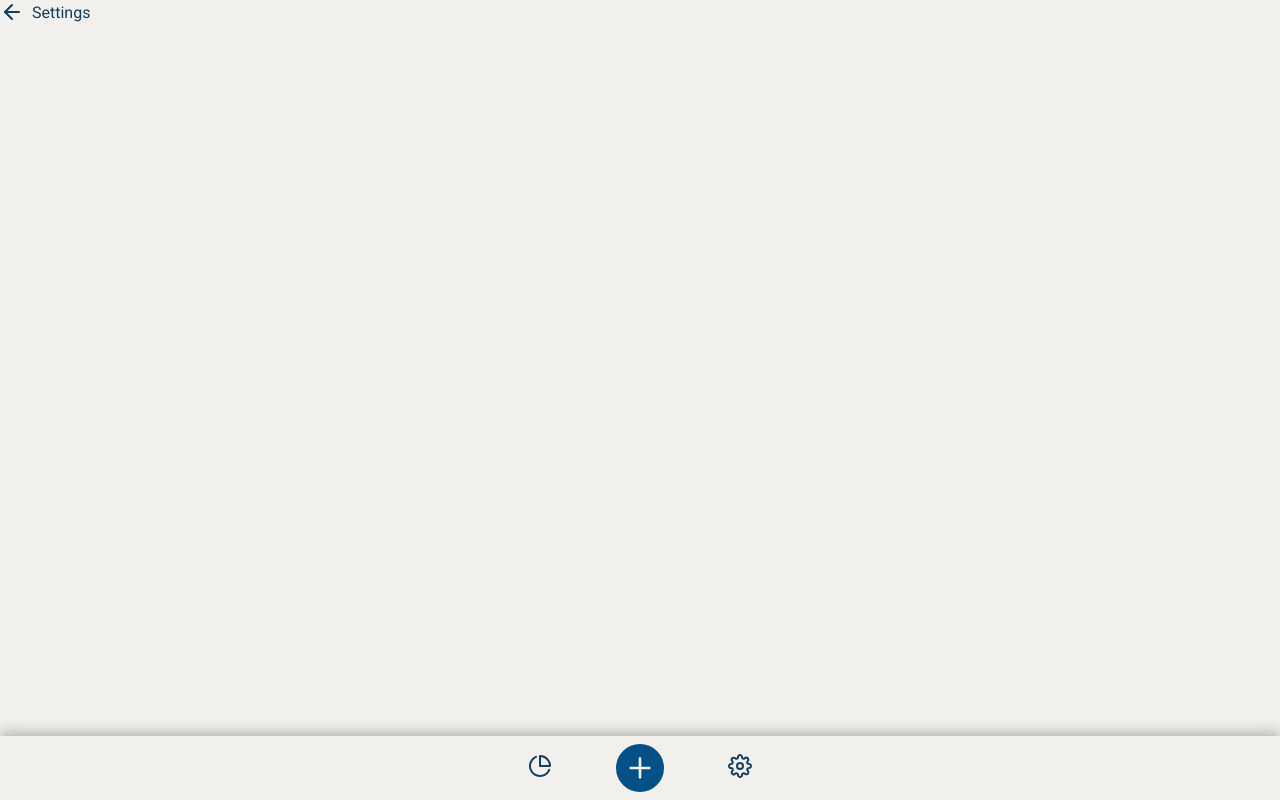
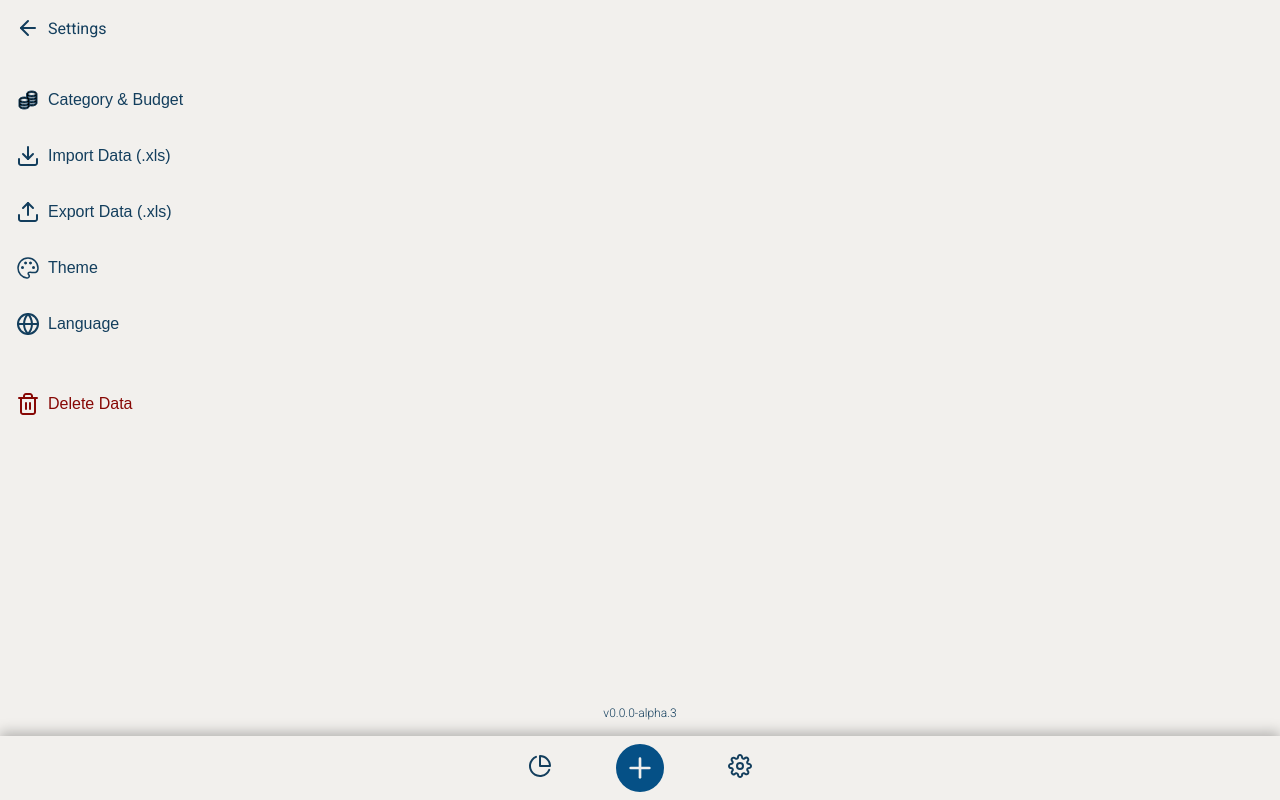
Before and after one commit to troy213/expense-tracker-v2, a React (Vite) app: page /settings in a window 1280 px wide. Built offline with nearby package versions, Linux system fonts and the light colour scheme.

Commit message:
Feat: Finish Settings page and add semver

```diff
--- a/package.json
+++ b/package.json
@@ -1,7 +1,7 @@
 {
   "name": "expense-tracker-v2",
   "private": true,
-  "version": "0.0.0-alpha.2",
+  "version": "0.0.0-alpha.3",
   "type": "module",
   "scripts": {
     "dev": "vite --open --port 3000",
--- a/src/assets/index.ts
+++ b/src/assets/index.ts
@@ -16,6 +16,7 @@ import PlusSvg from './icons/plus.svg?react'
 import SearchSvg from './icons/search.svg?react'
 import SettingsSvg from './icons/settings.svg?react'
 import SlidersSvg from './icons/sliders.svg?react'
+import TrashSvg from './icons/trash.svg?react'
 
 export {
   ArrowDownSvg,
@@ -36,4 +37,5 @@ export {
   SearchSvg,
   SettingsSvg,
   SlidersSvg,
+  TrashSvg,
 }
--- a/src/pages/Settings/index.scss
+++ b/src/pages/Settings/index.scss
@@ -7,4 +7,8 @@
   background-color: $color-white;
   color: $color-primary;
   position: relative;
+
+  & button {
+    color: $color-primary;
+  }
 }
--- a/src/pages/Settings/index.tsx
+++ b/src/pages/Settings/index.tsx
@@ -1,10 +1,78 @@
+import {
+  CoinsSvg,
+  ExportSvg,
+  GlobeSvg,
+  ImportSvg,
+  PaletteSvg,
+  TrashSvg,
+} from '@/assets'
 import { Navbar, Toolbar } from '@/components'
 
 const Settings = () => {
+  const appVersion = import.meta.env.APP_VERSION
+
   return (
     <div className='settings'>
-      <Navbar title='Settings' enableBackButton={true} />
-      <Toolbar />
+      <div className='flex-column gap-8 p-4'>
+        <Navbar title='Settings' enableBackButton={true} />
+
+        <ul className='flex-column gap-8 py-4'>
+          <li>
+            <button type='button' className='btn btn-clear'>
+              <div className='flex-align-center gap-2'>
+                <CoinsSvg className='icon--stroke-primary' />
+                <span>Category & Budget</span>
+              </div>
+            </button>
+          </li>
+          <li>
+            <button type='button' className='btn btn-clear'>
+              <div className='flex-align-center gap-2'>
+                <ImportSvg className='icon--stroke-primary' />
+                <span>Import Data (.xls)</span>
+              </div>
+            </button>
+          </li>
+          <li>
+            <button type='button' className='btn btn-clear'>
+              <div className='flex-align-center gap-2'>
+                <ExportSvg className='icon--stroke-primary' />
+                <span>Export Data (.xls)</span>
+              </div>
+            </button>
+          </li>
+          <li>
+            <button type='button' className='btn btn-clear'>
+              <div className='flex-align-center gap-2'>
+                <PaletteSvg className='icon--stroke-primary' />
+                <span>Theme</span>
+              </div>
+            </button>
+          </li>
+          <li>
+            <button type='button' className='btn btn-clear'>
+              <div className='flex-align-center gap-2'>
+                <GlobeSvg className='icon--stroke-primary' />
+                <span>Language</span>
+              </div>
+            </button>
+          </li>
+          <li className='mt-6'>
+            <button type='button' className='btn btn-clear'>
+              <div className='flex-align-center gap-2'>
+                <TrashSvg className='icon--stroke-danger' />
+                <span className='text--color-danger'>Delete Data</span>
+              </div>
+            </button>
+          </li>
+        </ul>
+      </div>
+      <div>
+        <div className='flex-justify-center'>
+          <span className='text--light text--3 py-4'>v{appVersion}</span>
+        </div>
+        <Toolbar />
+      </div>
     </div>
   )
 }
--- a/src/styles/_utility.scss
+++ b/src/styles/_utility.scss
@@ -207,6 +207,62 @@
   padding: 2rem;
 }
 
+.px-2 {
+  padding: 0 0.5rem;
+}
+
+.px-3 {
+  padding: 0 0.75rem;
+}
+
+.px-4 {
+  padding: 0 1rem;
+}
+
+.px-5 {
+  padding: 0 1.25rem;
+}
+
+.px-6 {
+  padding: 0 1.5rem;
+}
+
+.px-7 {
+  padding: 0 1.75rem;
+}
+
+.px-8 {
+  padding: 0 2rem;
+}
+
+.py-2 {
+  padding: 0.5rem 0;
+}
+
+.py-3 {
+  padding: 0.75rem 0;
+}
+
+.py-4 {
+  padding: 1rem 0;
+}
+
+.py-5 {
+  padding: 1.25rem 0;
+}
+
+.py-6 {
+  padding: 1.5rem 0;
+}
+
+.py-7 {
+  padding: 1.75rem 0;
+}
+
+.py-8 {
+  padding: 2rem 0;
+}
+
 .mt-2 {
   margin-top: 0.5rem;
 }
--- a/vite.config.ts
+++ b/vite.config.ts
@@ -8,6 +8,7 @@ import svgr from 'vite-plugin-svgr'
 import eslint from 'vite-plugin-eslint'
 import checker from 'vite-plugin-checker'
 import path from 'path'
+import { version } from './package.json'
 
 // https://vitejs.dev/config/
 export default defineConfig({
@@ -22,4 +23,7 @@ export default defineConfig({
       '@': path.resolve(__dirname, './src'),
     },
   },
+  define: {
+    'import.meta.env.APP_VERSION': JSON.stringify(version),
+  },
 })
```
Also changed, not shown: src/assets/icons/trash.svg (added).
